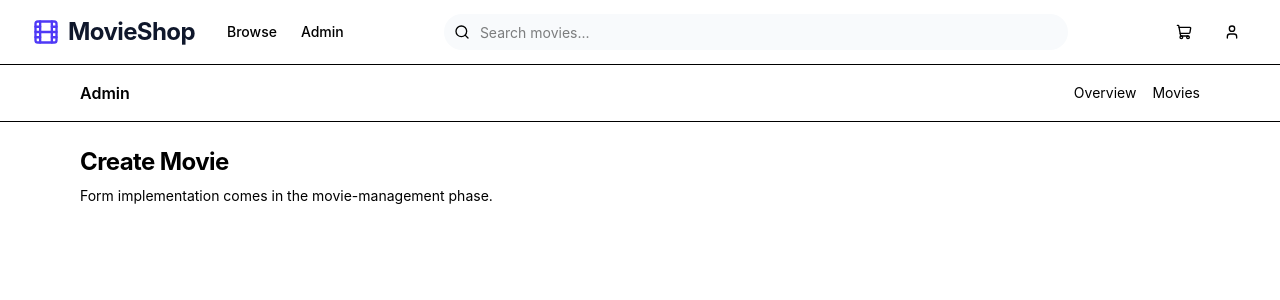
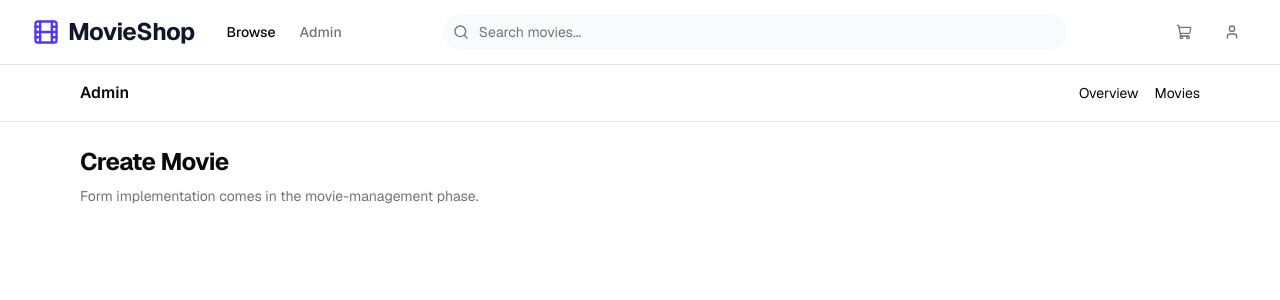
Before and after one commit to gr-26-18/movieshop, a Next.js app: page /admin/movies/new in a window 1280 px wide. Shown: the top 300 px of the page. Built offline with nearby package versions, Linux system fonts and the light colour scheme.

Commit message:
added dashboard for admin

```diff
--- a/next.config.ts
+++ b/next.config.ts
@@ -13,6 +13,11 @@ const nextConfig: NextConfig = {
         hostname: 'images.unsplash.com',
         pathname: '/**',
       },
+      {
+        protocol: 'https',
+        hostname: 'image.tmdb.org',
+        pathname: '/**',
+      },
     ],
   },
 };
--- a/src/app/dashboard/_components/app-sidebar.tsx
+++ b/src/app/dashboard/_components/app-sidebar.tsx
@@ -38,12 +38,12 @@ const data = {
     },
     {
       title: "My Movies",
-      url: "/movies",
+      url: "/dashboard",
       icon: Film,
     },
     {
       title: "Shop",
-      url: "/movies",
+      url: "/",
       icon: ShoppingBag,
     },
   ],
--- a/src/app/globals.css
+++ b/src/app/globals.css
@@ -1,3 +1,105 @@
 @import "tailwindcss";
 
-/* Core Tailwind directives for the team project. */
+@plugin "tailwindcss-animate";
+
+@custom-variant dark (&:is(.dark *));
+
+@theme {
+  --font-sans: var(--font-geist-sans);
+  --font-mono: var(--font-geist-mono);
+}
+
+:root {
+  --background: oklch(1 0 0);
+  --foreground: oklch(0.145 0 0);
+  --card: oklch(1 0 0);
+  --card-foreground: oklch(0.145 0 0);
+  --popover: oklch(1 0 0);
+  --popover-foreground: oklch(0.145 0 0);
+  --primary: oklch(0.205 0 0);
+  --primary-foreground: oklch(0.985 0 0);
+  --secondary: oklch(0.97 0 0);
+  --secondary-foreground: oklch(0.205 0 0);
+  --muted: oklch(0.97 0 0);
+  --muted-foreground: oklch(0.556 0 0);
+  --accent: oklch(0.97 0 0);
+  --accent-foreground: oklch(0.205 0 0);
+  --destructive: oklch(0.577 0.245 27.325);
+  --destructive-foreground: oklch(0.577 0.245 27.325);
+  --border: oklch(0.922 0 0);
+  --input: oklch(0.922 0 0);
+  --ring: oklch(0.87 0 0);
+  --chart-1: oklch(0.646 0.222 41.116);
+  --chart-2: oklch(0.6 0.118 184.704);
+  --chart-3: oklch(0.398 0.07 227.392);
+  --chart-4: oklch(0.828 0.189 84.429);
+  --chart-5: oklch(0.769 0.188 70.08);
+  --radius: 0.5rem;
+}
+
+.dark {
+  --background: oklch(0.145 0 0);
+  --foreground: oklch(0.985 0 0);
+  --card: oklch(0.145 0 0);
+  --card-foreground: oklch(0.985 0 0);
+  --popover: oklch(0.145 0 0);
+  --popover-foreground: oklch(0.985 0 0);
+  --primary: oklch(0.985 0 0);
+  --primary-foreground: oklch(0.205 0 0);
+  --secondary: oklch(0.269 0 0);
+  --secondary-foreground: oklch(0.985 0 0);
+  --muted: oklch(0.269 0 0);
+  --muted-foreground: oklch(0.708 0 0);
+  --accent: oklch(0.269 0 0);
+  --accent-foreground: oklch(0.985 0 0);
+  --destructive: oklch(0.396 0.141 25.723);
+  --destructive-foreground: oklch(0.637 0.237 25.331);
+  --border: oklch(0.269 0 0);
+  --input: oklch(0.269 0 0);
+  --ring: oklch(0.439 0 0);
+  --chart-1: oklch(0.488 0.243 264.376);
+  --chart-2: oklch(0.696 0.17 162.48);
+  --chart-3: oklch(0.769 0.188 70.08);
+  --chart-4: oklch(0.627 0.265 303.9);
+  --chart-5: oklch(0.645 0.246 16.439);
+}
+
+@theme inline {
+  --color-background: var(--background);
+  --color-foreground: var(--foreground);
+  --color-card: var(--card);
+  --color-card-foreground: var(--card-foreground);
+  --color-popover: var(--popover);
+  --color-popover-foreground: var(--popover-foreground);
+  --color-primary: var(--primary);
+  --color-primary-foreground: var(--primary-foreground);
+  --color-secondary: var(--secondary);
+  --color-secondary-foreground: var(--secondary-foreground);
+  --color-muted: var(--muted);
+  --color-muted-foreground: var(--muted-foreground);
+  --color-accent: var(--accent);
+  --color-accent-foreground: var(--accent-foreground);
+  --color-destructive: var(--destructive);
+  --color-destructive-foreground: var(--destructive-foreground);
+  --color-border: var(--border);
+  --color-input: var(--input);
+  --color-ring: var(--ring);
+  --color-chart-1: var(--chart-1);
+  --color-chart-2: var(--chart-2);
+  --color-chart-3: var(--chart-3);
+  --color-chart-4: var(--chart-4);
+  --color-chart-5: var(--chart-5);
+  --radius-sm: calc(var(--radius) - 4px);
+  --radius-md: calc(var(--radius) - 2px);
+  --radius-lg: var(--radius);
+  --radius-xl: calc(var(--radius) + 4px);
+}
+
+@layer base {
+  * {
+    @apply border-border outline-ring/50;
+  }
+  body {
+    @apply bg-background text-foreground;
+  }
+}
--- a/src/app/layout.tsx
+++ b/src/app/layout.tsx
@@ -27,8 +27,9 @@ export default function RootLayout({
     <html
       lang="en"
       className={`${geistSans.variable} ${geistMono.variable} h-full antialiased`}
+      suppressHydrationWarning
     >
-      <body className="min-h-full flex flex-col">
+      <body className="min-h-full flex flex-col" suppressHydrationWarning>
         <Header />
         <div className="flex-1">
           {children}
--- a/src/components/Header.tsx
+++ b/src/components/Header.tsx
@@ -54,6 +54,7 @@ export default function Header() {
             <ShoppingCart className="h-5 w-5" />
             <span className="sr-only">Shopping Cart</span>
           </Button>
+          <Link href="/dashboard">
             <Button
               variant="ghost"
               size="icon"
@@ -62,6 +63,7 @@ export default function Header() {
               <User className="h-5 w-5" />
               <span className="sr-only">User Account</span>
             </Button>
+          </Link>
         </div>
       </div>
     </header>
--- a/src/components/MovieCard.tsx
+++ b/src/components/MovieCard.tsx
@@ -1,4 +1,5 @@
 import Image from 'next/image';
+import Link from 'next/link';
 import { Badge } from '@/components/ui/badge';
 
 interface MovieCardProps {
@@ -18,16 +19,17 @@ export default function MovieCard({ movie, priority = false }: MovieCardProps) {
   const priceLabel = `$${(movie.price / 100).toFixed(2)}`;
 
   return (
-    <div className="flex flex-col group cursor-pointer p-3 -m-3 rounded-2xl transition-all duration-300 hover:bg-slate-50 hover:shadow-xl hover:scale-105">
-      <Image
-        src={movie.imageUrl || '/placeholder-movie.jpg'}
-        alt={movie.title}
-        width={300}
-        height={450}
-        className="w-full h-auto rounded-xl mb-4 bg-slate-200 object-cover transition-transform duration-300 group-hover:scale-105"
-        sizes="(max-width: 768px) 100vw, (max-width: 1200px) 50vw, 20vw"
-        priority={priority}
-      />
+    <Link href={`/movie/${movie.id}`} className="flex flex-col group cursor-pointer p-3 -m-3 rounded-2xl transition-all duration-300 hover:bg-slate-50 hover:shadow-xl hover:scale-105">
+      <div className="relative w-full h-[420px] sm:h-[360px] lg:h-[300px] rounded-xl overflow-hidden mb-4 bg-slate-200">
+        <Image
+          src={movie.imageUrl || '/placeholder-movie.jpg'}
+          alt={movie.title}
+          fill
+          className="object-cover transition-transform duration-300 group-hover:scale-105"
+          sizes="(max-width: 640px) 100vw, (max-width: 1024px) 50vw, 20vw"
+          priority={priority}
+        />
+      </div>
 
       {/* Info Container */}
       <div className="flex flex-col flex-1 px-1">
@@ -57,6 +59,6 @@ export default function MovieCard({ movie, priority = false }: MovieCardProps) {
           ))}
         </div>
       </div>
-    </div>
+    </Link>
   );
 }
```
Also changed, not shown: 1 other file (tests, documents, lock files or other folders). Lines whose indentation alone changed are shown as unchanged.
